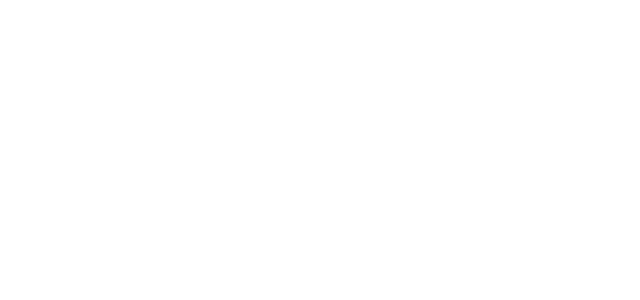
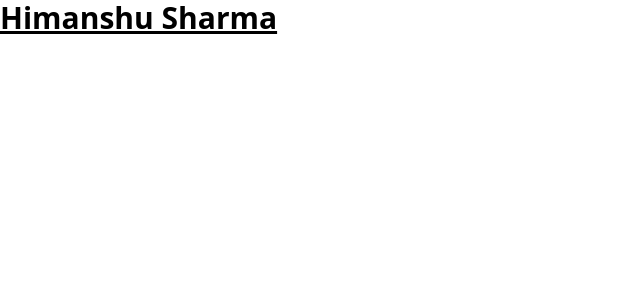
Before and after one commit to CodeXGautam/portfolio, a React (Create React App) app in the folder frontend/: page / in a window 1280 px wide. Shown: the top 300 px of the page, without its empty margins (0-640 px from the left). Built offline with nearby package versions, Linux system fonts and the light colour scheme.

Commit message:
Refactor App component structure for improved readability

```diff
--- a/frontend/src/App.js
+++ b/frontend/src/App.js
@@ -3,7 +3,11 @@
 function App() {
   return (
     <div className="App">
-
+          <div>
+            <h1 className="text-3xl font-bold underline">
+              Himanshu Sharma
+              </h1>
+          </div>
     </div>
   );
 }
```
